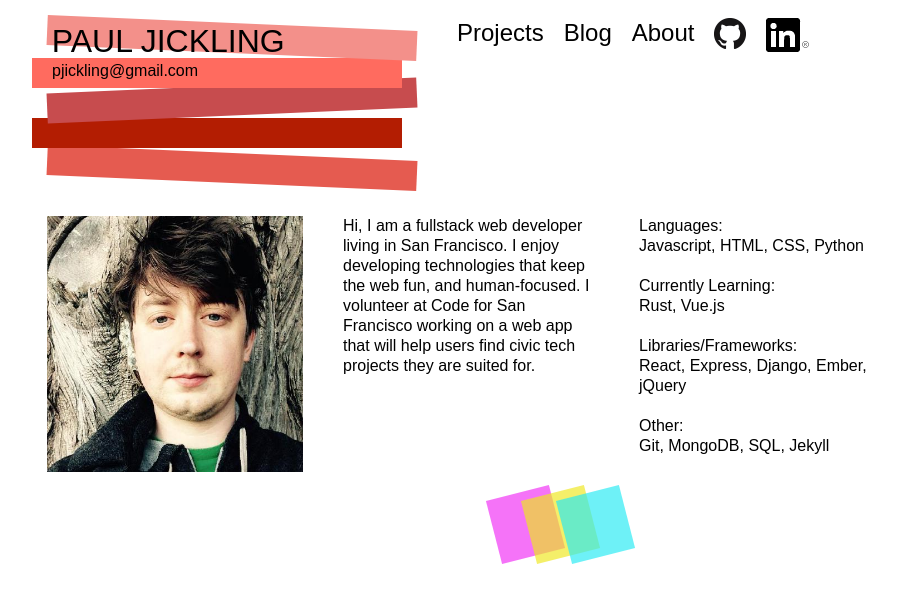
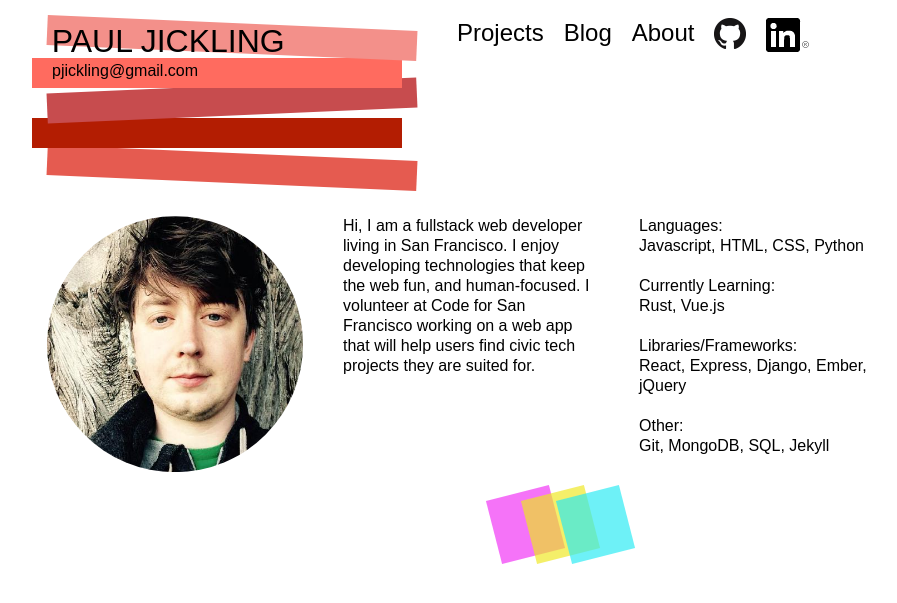
Before and after one commit to pauljickling/pauljickling.github.io, a Jekyll site: the page built from about.md, in a window 1280 px wide. Shown: the top 603 px of the page, without its empty margins (21-918 px from the left). Built offline with Jekyll 4.4.1, drawn with Linux system fonts in a browser that asks for light colours; some web fonts are replaced.

Commit message:
Changed properties of profile picture

```diff
--- a/about.md
+++ b/about.md
@@ -5,7 +5,7 @@ permalink: /about/
 ---
 <div id="about-grid">
 
-  <div id="about-pic"><img src="https://pauljickling.github.io/assets/img/profile.jpeg" alt="Profile picture"></div>
+  <div id="about-pic"><img src="https://pauljickling.github.io/assets/img/profile.jpeg" alt="Profile picture" id="profile"></div>
 
   <div id="about-text">Hi, I am a fullstack web developer living in San Francisco. I enjoy developing technologies that keep the web fun, and human-focused. I volunteer at Code for San Francisco working on a web app that will help users find civic tech projects they are suited for.</div>
 
--- a/assets/main.css
+++ b/assets/main.css
@@ -27,6 +27,10 @@ h1.post-link {
 
 img {
   max-width: 100%;
+}
+
+img#profile {
+  clip-path: circle(50%);
 }
 
 pre, code {
```
